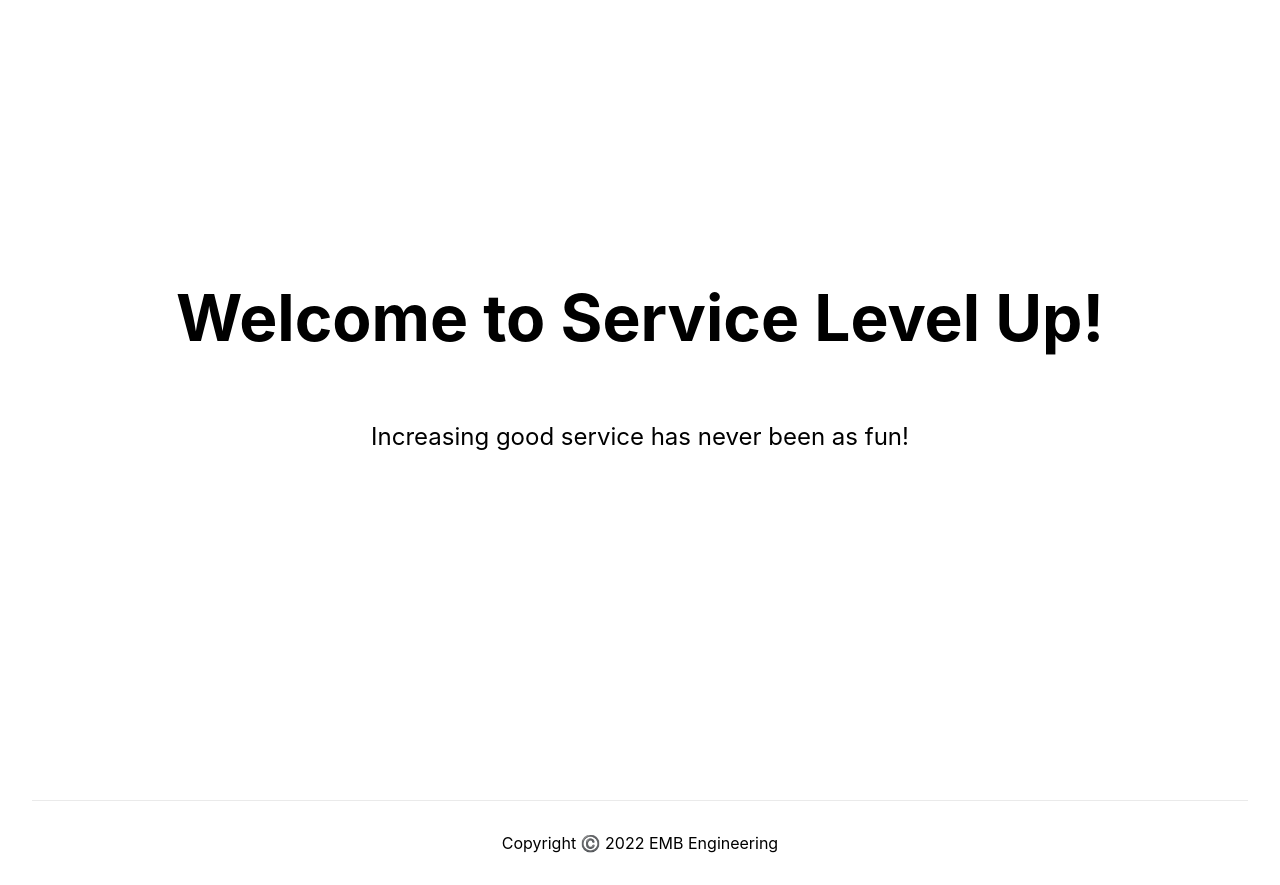
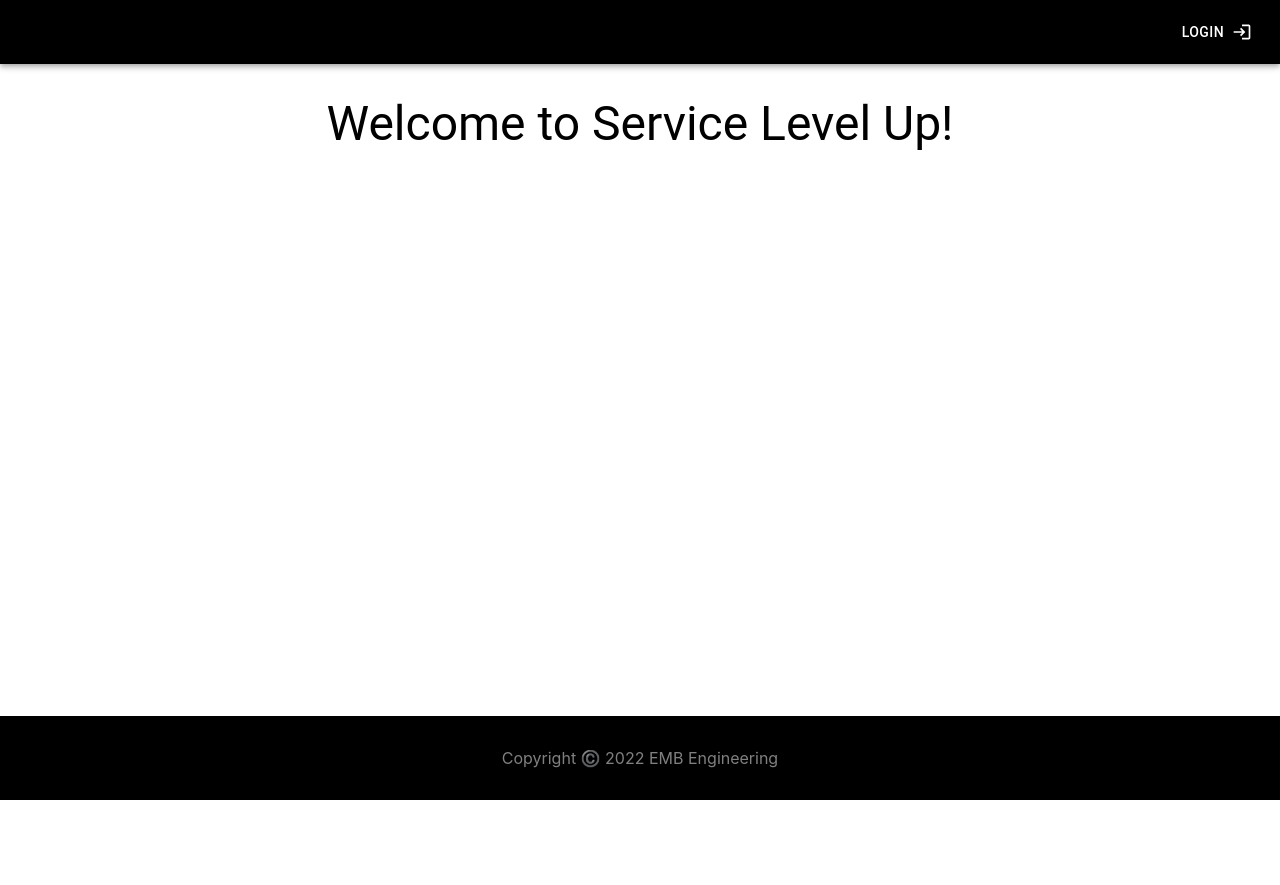
Before and after one commit to embengineering/service-level-up, a Next.js app: page / in a window 1280 px wide. After the commit the page ends 800 px from the top, so only its background shows below. Built offline with nearby package versions, Linux system fonts and the light colour scheme.

Commit message:
Implement firebase authentication using Google

```diff
--- a/package.json
+++ b/package.json
@@ -11,7 +11,8 @@
   "dependencies": {
     "@emotion/react": "^11.10.5",
     "@emotion/styled": "^11.10.5",
-    "@mui/material": "^5.10.15",
+    "@mui/icons-material": "^5.10.16",
+    "@mui/material": "^5.10.16",
     "@types/node": "18.11.9",
     "@types/react": "18.0.25",
     "@types/react-dom": "18.0.9",
--- /dev/null
+++ b/pages/Footer.tsx
@@ -0,0 +1,28 @@
+import Stack from '@mui/material/Stack';
+
+export default () => {
+  return (
+    <footer>
+      <Stack
+        sx={{
+          position: 'absolute',
+          top: 'auto',
+          bottom: 0,
+          backgroundColor: '#000',
+          color: 'gray',
+          textAlign: 'center',
+          padding: '2rem',
+          width: '100%'
+        }}
+      >
+        <a
+          href="https://www.embengineering.com"
+          target="_blank"
+          rel="noopener noreferrer"
+        >
+          Copyright ©️ 2022 EMB Engineering
+        </a>
+      </Stack>
+    </footer>
+  );
+};
--- /dev/null
+++ b/pages/Header.tsx
@@ -0,0 +1,111 @@
+import AppBar from '@mui/material/AppBar';
+import Toolbar from '@mui/material/Toolbar';
+import Button from '@mui/material/Button';
+import {
+  getAuth,
+  signInWithRedirect,
+  GoogleAuthProvider,
+  getRedirectResult,
+  signOut
+} from 'firebase/auth';
+import { initializeApp } from 'firebase/app';
+import { firebaseConfig } from './config';
+import { useSnackbar } from 'notistack';
+import { useContext, useEffect } from 'react';
+import { IUser, UserActionType } from './types';
+import LockIcon from '@mui/icons-material/Lock';
+import LoginIcon from '@mui/icons-material/Login';
+import { UserContext } from './userContext';
+
+export default () => {
+  const app = initializeApp(firebaseConfig);
+  const auth = getAuth();
+  const provider = new GoogleAuthProvider();
+
+  const { enqueueSnackbar } = useSnackbar();
+
+  const { state: userState, dispatch: userDispatch } = useContext(UserContext);
+
+  const setUser = (user: IUser | undefined) => {
+    userDispatch({
+      type: UserActionType.SET_USER,
+      payload: user
+    });
+  };
+
+  const retrieveAuthAsync = async () => {
+    if (userState?.email) return;
+
+    try {
+      const result = await getRedirectResult(auth);
+
+      if (!result) {
+        return;
+      }
+      setUser({
+        displayName: result.user.displayName as string,
+        email: result.user.email as string
+      });
+    } catch (err) {
+      enqueueSnackbar('Error authenticating with Google.');
+    }
+  };
+
+  const handleLoginClick = async () => {
+    await signInWithRedirect(auth, provider);
+  };
+
+  const handleLogoutClick = async () => {
+    await signOut(auth);
+    setUser(undefined);
+    window.sessionStorage.clear();
+  };
+
+  useEffect(() => {
+    if (userState?.email) {
+      window.sessionStorage.setItem('auth', JSON.stringify(userState));
+    }
+  }, [userState]);
+
+  useEffect(() => {
+    const stringifyUserInfo = window.sessionStorage.getItem('auth');
+
+    if (stringifyUserInfo) {
+      const userInfo: IUser = JSON.parse(stringifyUserInfo);
+      setUser(userInfo);
+    } else {
+      retrieveAuthAsync();
+    }
+  }, []);
+
+  return (
+    <header>
+      <AppBar position="static">
+        <Toolbar
+          sx={{
+            justifyContent: 'flex-end',
+            backgroundColor: '#000'
+          }}
+        >
+          {userState?.email ? (
+            <Button
+              endIcon={<LockIcon />}
+              color="inherit"
+              onClick={handleLogoutClick}
+            >
+              Logout
+            </Button>
+          ) : (
+            <Button
+              endIcon={<LoginIcon />}
+              color="inherit"
+              onClick={handleLoginClick}
+            >
+              Login
+            </Button>
+          )}
+        </Toolbar>
+      </AppBar>
+    </header>
+  );
+};
--- /dev/null
+++ b/pages/Main.tsx
@@ -0,0 +1,20 @@
+import Stack from '@mui/material/Stack';
+import Typography from '@mui/material/Typography';
+import { useContext } from 'react';
+import { UserContext } from './userContext';
+
+export default () => {
+  const { state: userState } = useContext(UserContext);
+
+  return (
+    <main>
+      <Stack sx={{ padding: '2rem', textAlign: 'center' }}>
+        {userState?.displayName ? (
+          <Typography variant="h3">{`Welcome, ${userState?.displayName}`}</Typography>
+        ) : (
+          <Typography variant="h3">{'Welcome to Service Level Up!'}</Typography>
+        )}
+      </Stack>
+    </main>
+  );
+};
--- a/pages/_app.tsx
+++ b/pages/_app.tsx
@@ -1,11 +1,6 @@
-import '../styles/globals.css'
+import '../styles/globals.css';
 import type { AppProps } from 'next/app';
-import { SnackbarProvider } from 'notistack';
 
 export default function App({ Component, pageProps }: AppProps) {
-  return (
-    <SnackbarProvider maxSnack={1}>
-      <Component {...pageProps} />
-    </SnackbarProvider>
-  )
+  return <Component {...pageProps} />;
 }
--- a/pages/index.tsx
+++ b/pages/index.tsx
@@ -1,73 +1,51 @@
-import Head from 'next/head'
-import styles from '../styles/Home.module.css'
-import { initializeApp } from "firebase/app";
-import { getAuth, signInWithRedirect, GoogleAuthProvider, getRedirectResult, User } from "firebase/auth";
-import { firebaseConfig } from './config';
-import { useEffect, useState } from 'react';
-import { useSnackbar } from 'notistack';
+import Head from 'next/head';
+import Header from './Header';
+import ThemeProvider from '@mui/material/styles/ThemeProvider';
+import { darkTheme, defaultUserContext } from './types';
+import { UserContext, userReducer } from './userContext';
+import Footer from './Footer';
+import { SnackbarProvider } from 'notistack';
+import Main from './Main';
+import { useContext, useReducer } from 'react';
 
-export default function Home() {
-  const app = initializeApp(firebaseConfig);
-  const auth = getAuth();
-  const provider = new GoogleAuthProvider();
-
-  const { enqueueSnackbar } = useSnackbar();
-
-  const [user, setUser] = useState<User>();
-
-  const retrieveAuthAsync = async () => {
-    if (user) return;
-
-    try {
-      const result = await getRedirectResult(auth);
-
-      console.log(result);
-
-      if (!result) {
-        return;
-      }
-
-      setUser(result.user);
-
-    } catch (err) {
-      enqueueSnackbar('Error attempting to authenticate with Google. Try again.');
-    }
-  }
-
-  useEffect(() => {
-    retrieveAuthAsync();
-  }, []);
+export default () => {
+  const [userState, userDispatch] = useReducer(userReducer, defaultUserContext);
 
   return (
-    <div className={styles.container}>
-      <Head>
-        <title>Service Level Up</title>
-        <meta name="description" content="Service Level Up (SLU)" />
-        <link rel="apple-touch-icon" sizes="180x180" href="/apple-touch-icon.png" />
-        <link rel="icon" type="image/png" sizes="32x32" href="/favicon-32x32.png" />
-        <link rel="icon" type="image/png" sizes="16x16" href="/favicon-16x16.png" />
-        <link rel="manifest" href="/site.webmanifest"></link>
-      </Head>
-
-      <main className={styles.main}>
-        <h1 className={styles.title}>
-          Welcome to Service Level Up!
-        </h1>
-
-        <p className={styles.description}>
-          Increasing good service has never been as fun!
-        </p>
-      </main>
-
-      <footer className={styles.footer}>
-        <a
-          href="https://www.embengineering.com"
-          target="_blank"
-          rel="noopener noreferrer"
+    <ThemeProvider theme={darkTheme}>
+      <SnackbarProvider maxSnack={1}>
+        <UserContext.Provider
+          value={{ state: userState, dispatch: userDispatch }}
         >
-          Copyright ©️ 2022 EMB Engineering
-        </a>
-      </footer>
-    </div>
-  )
-}
+          <div>
+            <Head>
+              <title>Service Level Up</title>
+              <meta name="description" content="Service Level Up (SLU)" />
+              <link
+                rel="apple-touch-icon"
+                sizes="180x180"
+                href="/apple-touch-icon.png"
+              />
+              <link
+                rel="icon"
+                type="image/png"
+                sizes="32x32"
+                href="/favicon-32x32.png"
+              />
+              <link
+                rel="icon"
+                type="image/png"
+                sizes="16x16"
+                href="/favicon-16x16.png"
+              />
+              <link rel="manifest" href="/site.webmanifest"></link>
+            </Head>
+            <Header />
+            <Main />
+            <Footer />
+          </div>
+        </UserContext.Provider>
+      </SnackbarProvider>
+    </ThemeProvider>
+  );
+};
--- /dev/null
+++ b/pages/types.ts
@@ -0,0 +1,26 @@
+import createTheme from '@mui/material/styles/createTheme';
+
+export interface IUser {
+  displayName: string;
+  email: string;
+}
+
+export const defaultUserContext: IUser = {
+  displayName: '',
+  email: ''
+};
+
+export interface IUserAction {
+  type: UserActionType;
+  payload?: IUser | undefined;
+}
+
+export enum UserActionType {
+  SET_USER
+}
+
+export const darkTheme = createTheme({
+  palette: {
+    mode: 'dark'
+  }
+});
--- /dev/null
+++ b/pages/userContext.ts
@@ -0,0 +1,27 @@
+import {
+  IUser,
+  IUserAction,
+  UserActionType,
+  defaultUserContext
+} from './types';
+import { createContext, Dispatch } from 'react';
+
+export const userReducer = (state: IUser, action: IUserAction) => {
+  switch (action.type) {
+    case UserActionType.SET_USER: {
+      return {
+        ...(action.payload as IUser)
+      };
+    }
+    default:
+      return state;
+  }
+};
+
+export const UserContext = createContext<{
+  state: IUser;
+  dispatch: Dispatch<IUserAction>;
+}>({
+  state: defaultUserContext,
+  dispatch: () => null
+});
--- a/styles/Home.module.css
+++ /dev/null
@@ -1,129 +0,0 @@
-.container {
-  padding: 0 2rem;
-}
-
-.main {
-  min-height: 100vh;
-  padding: 4rem 0;
-  flex: 1;
-  display: flex;
-  flex-direction: column;
-  justify-content: center;
-  align-items: center;
-}
-
-.footer {
-  display: flex;
-  flex: 1;
-  padding: 2rem 0;
-  border-top: 1px solid #eaeaea;
-  justify-content: center;
-  align-items: center;
-}
-
-.footer a {
-  display: flex;
-  justify-content: center;
-  align-items: center;
-  flex-grow: 1;
-}
-
-.title a {
-  color: #0070f3;
-  text-decoration: none;
-}
-
-.title a:hover,
-.title a:focus,
-.title a:active {
-  text-decoration: underline;
-}
-
-.title {
-  margin: 0;
-  line-height: 1.15;
-  font-size: 4rem;
-}
-
-.title,
-.description {
-  text-align: center;
-}
-
-.description {
-  margin: 4rem 0;
-  line-height: 1.5;
-  font-size: 1.5rem;
-}
-
-.code {
-  background: #fafafa;
-  border-radius: 5px;
-  padding: 0.75rem;
-  font-size: 1.1rem;
-  font-family: Menlo, Monaco, Lucida Console, Liberation Mono, DejaVu Sans Mono,
-    Bitstream Vera Sans Mono, Courier New, monospace;
-}
-
-.grid {
-  display: flex;
-  align-items: center;
-  justify-content: center;
-  flex-wrap: wrap;
-  max-width: 800px;
-}
-
-.card {
-  margin: 1rem;
-  padding: 1.5rem;
-  text-align: left;
-  color: inherit;
-  text-decoration: none;
-  border: 1px solid #eaeaea;
-  border-radius: 10px;
-  transition: color 0.15s ease, border-color 0.15s ease;
-  max-width: 300px;
-}
-
-.card:hover,
-.card:focus,
-.card:active {
-  color: #0070f3;
-  border-color: #0070f3;
-}
-
-.card h2 {
-  margin: 0 0 1rem 0;
-  font-size: 1.5rem;
-}
-
-.card p {
-  margin: 0;
-  font-size: 1.25rem;
-  line-height: 1.5;
-}
-
-.logo {
-  height: 1em;
-  margin-left: 0.5rem;
-}
-
-@media (max-width: 600px) {
-  .grid {
-    width: 100%;
-    flex-direction: column;
-  }
-}
-
-@media (prefers-color-scheme: dark) {
-  .card,
-  .footer {
-    border-color: #222;
-  }
-  .code {
-    background: #111;
-  }
-  .logo img {
-    filter: invert(1);
-  }
-}
```
Also changed, not shown: 1 other file (tests, documents, lock files or other folders).
